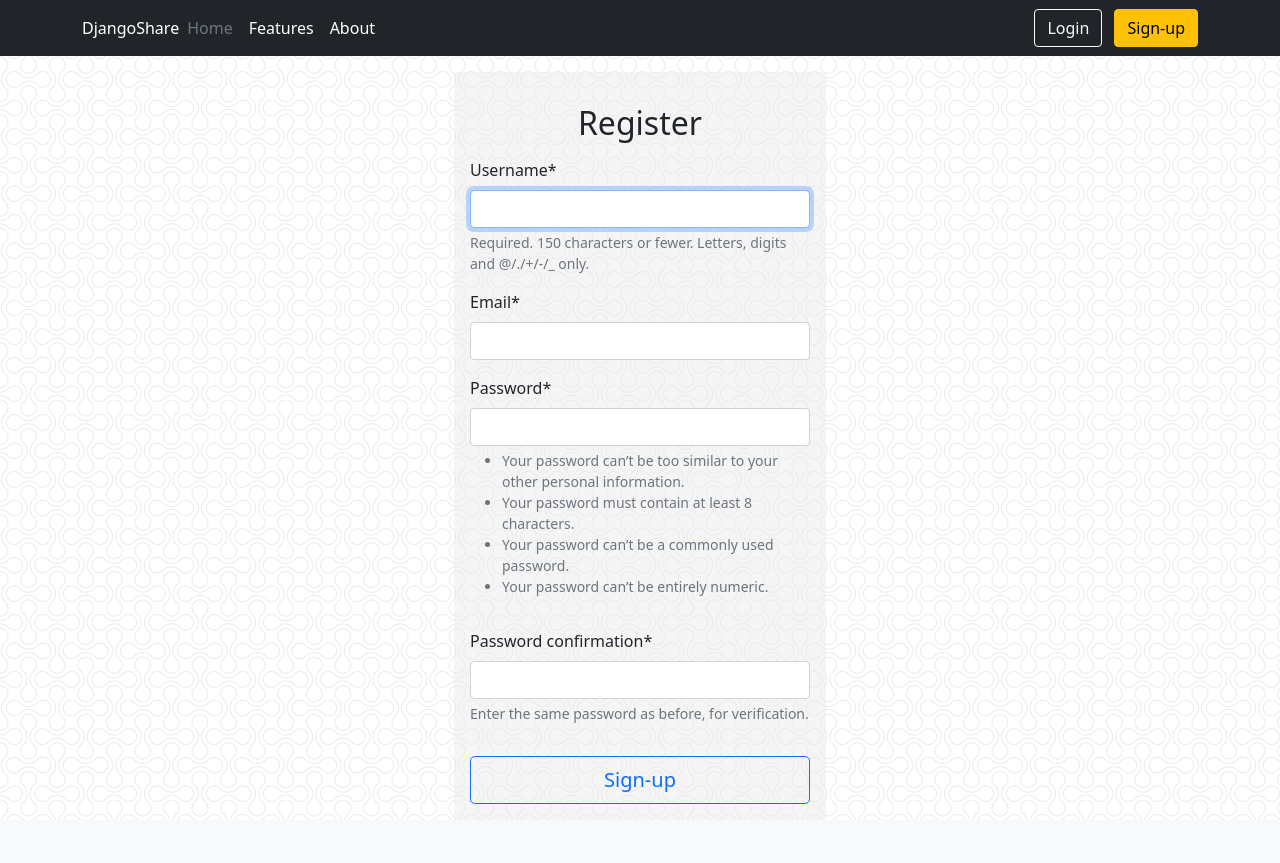
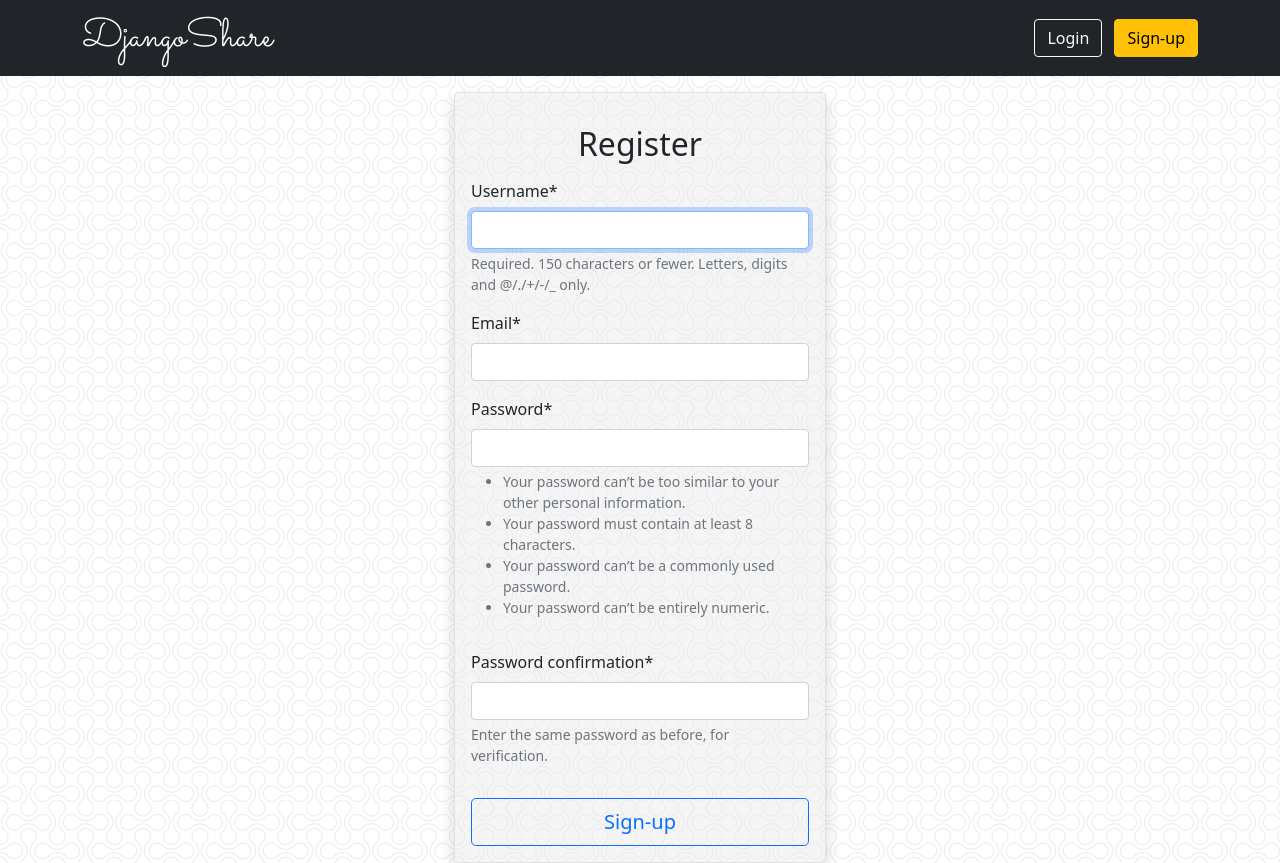
Before and after one commit to D-Mbithi/djangophotoshare, a Django app: page /accounts/signup/ in a window 1280 px wide. Before the commit the page ends 820 px from the top, so only its background shows below. Run offline with Django 4.2, Linux system fonts and the light colour scheme; some libraries are stand-ins or nearby versions.

Commit message:
Update: UI for login and signup page

```diff
--- a/static/css/style.css
+++ b/static/css/style.css
@@ -12,3 +12,9 @@
 #hint_id_password1 {
   display: none;
 }
+
+/* Branding */
+.logo {
+  font-family: 'Sacramento', cursive;
+  font-size: 40px;
+}
--- a/templates/base.html
+++ b/templates/base.html
@@ -8,6 +8,9 @@
     <meta name="viewport" content="width=device-width, initial-scale=1">
     <title>PhotoSahere: {% block title %}{% endblock title %}</title>
     <link href="https://cdn.jsdelivr.net/npm/bootstrap@5.1.3/dist/css/bootstrap.min.css" rel="stylesheet" integrity="sha384-1BmE4kWBq78iYhFldvKuhfTAU6auU8tT94WrHftjDbrCEXSU1oBoqyl2QvZ6jIW3" crossorigin="anonymous">
+    <link rel="preconnect" href="https://fonts.googleapis.com">
+    <link rel="preconnect" href="https://fonts.gstatic.com" crossorigin>
+    <link href="https://fonts.googleapis.com/css2?family=Sacramento&display=swap" rel="stylesheet">
     <link rel="stylesheet" href=" {% static 'css/style.css' %}">
 
   </head>
--- a/templates/partials/nav.html
+++ b/templates/partials/nav.html
@@ -2,18 +2,21 @@
   <div class="container">
     <a
       href="/"
-      class="d-flex align-items-center mb-2 mb-lg-0 text-white text-decoration-none"
+      class="logo d-flex align-items-center mb-2 mb-lg-0 text-white text-decoration-none"
     >
       DjangoShare
     </a>
 
+    {% if user.is_authenticated %}
     <ul
-      class="nav col-12 col-lg-auto me-lg-auto mb-2 justify-content-center mb-md-0"
+      class="nav justify-content-center"
     >
       <li><a href="/" class="nav-link px-2 text-secondary">Home</a></li>
       <li><a href="#" class="nav-link px-2 text-white">Features</a></li>
       <li><a href="#" class="nav-link px-2 text-white">About</a></li>
     </ul>
+    {% endif %}
+
 
 
     {% if user.is_authenticated %}
--- a/templates/registration/login.html
+++ b/templates/registration/login.html
@@ -8,7 +8,7 @@
 
 {% block content %}
 <div class="form">
-  <div class="col-4 offset-4 py-3 px-3 mt-5 rounded">
+  <div class="col-4 offset-4 py-3 px-3 mt-5 rounded shadow border">
     <h2 class="text-center my-3">Login</h2>
     <form method="post" class="d-grid">
       {% csrf_token %}
--- a/templates/registration/signup.html
+++ b/templates/registration/signup.html
@@ -8,7 +8,7 @@
 
 {% block content %}
 <div class="form">
-    <div class="col-4 offset-4 rounded mt-3 px-3 py-3">
+    <div class="col-4 offset-4 rounded mt-3 px-3 py-3 shadow border">
       <h2 class="text-center my-3">Register</h2>
       <form method="post" class="d-grid">
         {% csrf_token %}
```
